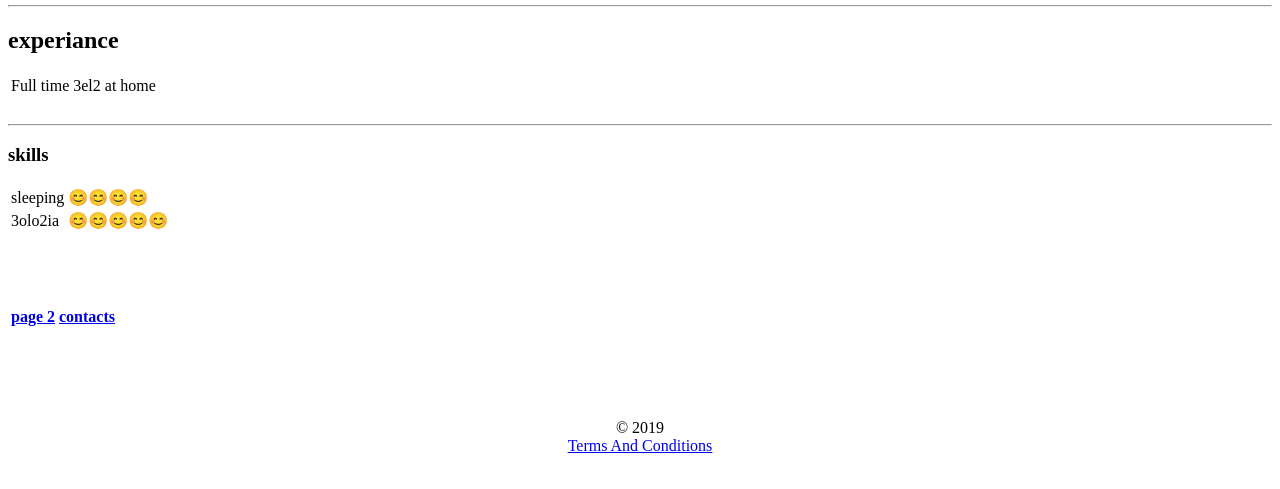
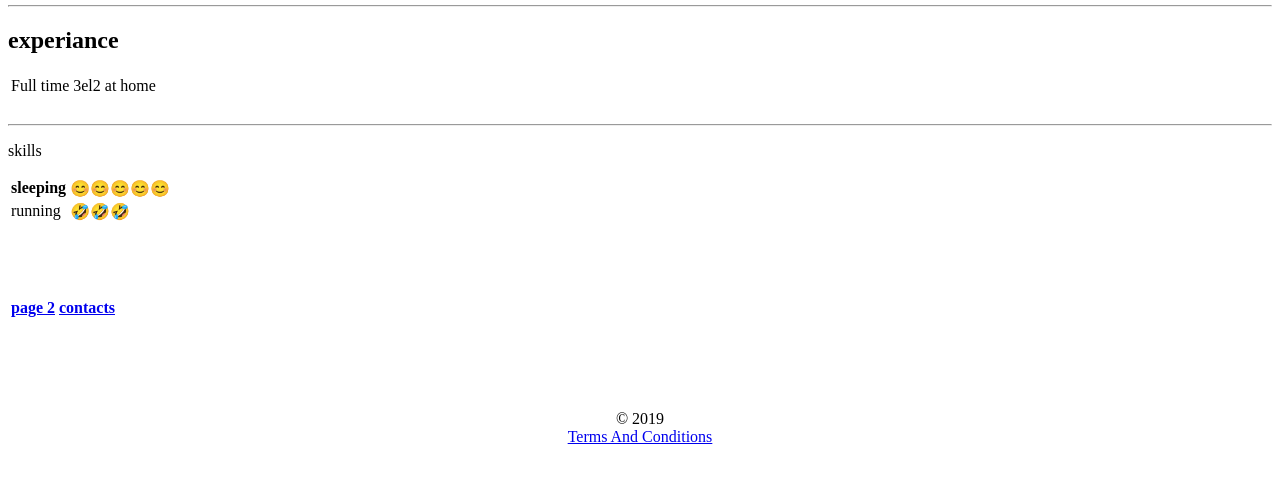
Before and after one commit to MohamedMohsennn/cv, a plain HTML site: page page 1.html in a window 1280 px wide. Shown: the part 181-670 px from the top of the page. Drawn offline with Linux system fonts and the light colour scheme.

Commit message:
Add files via upload

```diff
--- a/page 1.html
+++ b/page 1.html
@@ -17,24 +17,32 @@
       </td>
     </tr>
   </table>
+
   <hr>
+
   <h2>experiance</h2>
   <table>
     <td>Full time 3el2</td>
     <td> at home</td>
   </table>
+
   <br>
   <hr>
+
+  <p>skills</p>
   <table>
-    <tr>
-      <h3>skills</h3>
-      <td>sleeping</td>
-      <td>😊😊😊😊</td>
-    </tr>
-    <tr>
-      <td>3olo2ia</td>
-      <td>😊😊😊😊😊</td>
-    </tr>
+    <thead>
+      <tr>
+        <th>sleeping</th>
+        <th>😊😊😊😊😊</th>
+      </tr>
+    </thead>
+    <tbody>
+      <tr>
+        <td>running</td>
+        <td>🤣🤣🤣</td>
+      </tr>
+    </tbody>
   </table>
 
   <br>
```
Also changed, not shown: page 2.html (+6 -5 lines).
